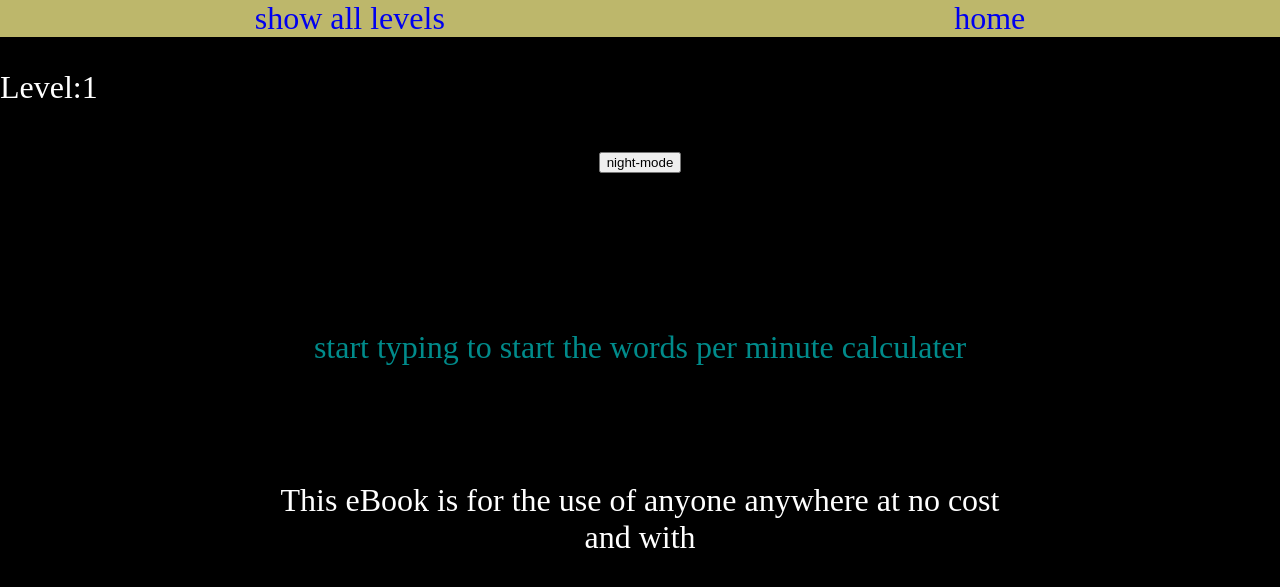
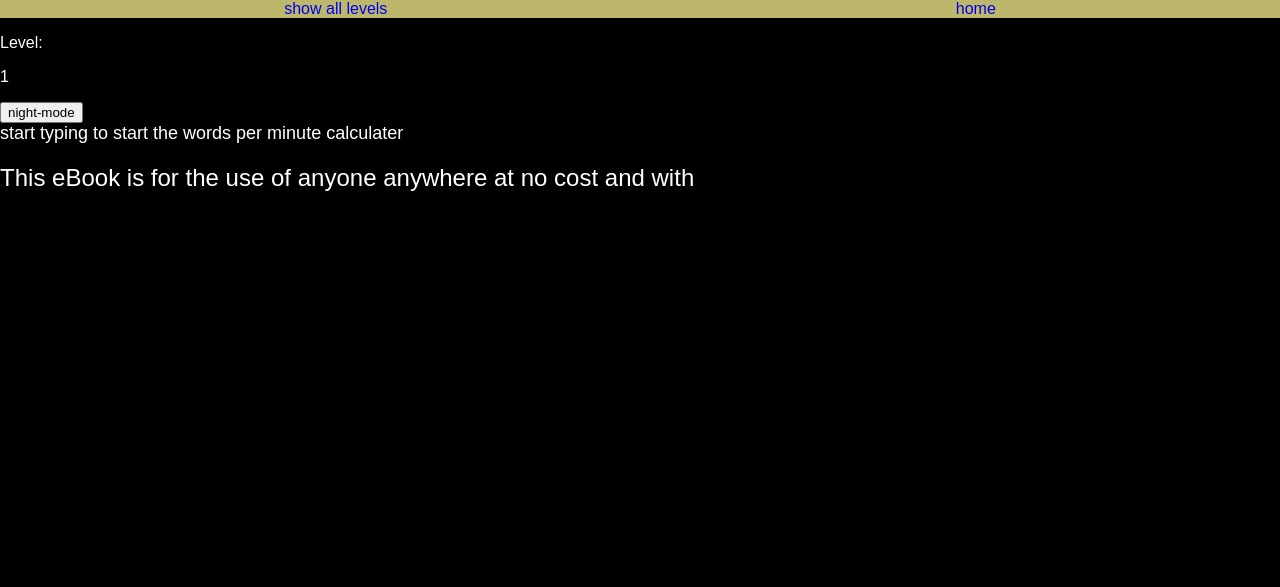
Before and after one commit to shmulisarmy/typing_game, a Flask app: page /gotoLevel/1 in a window 1280 px wide. Shown: the top 587 px of the page. Run offline with Flask 3, Linux system fonts and the light colour scheme.

Commit message:
level ai write the css

```diff
--- a/static/main.css
+++ b/static/main.css
@@ -1,39 +1,73 @@
-.night-mode{
+body {
+    font-family: Arial, sans-serif;
+    margin: 0;
+    padding: 0;
+}
+
+.navbar {
+    background-color: darkkhaki;
+    color: black;
+    display: flex;
+    justify-content: space-between;
+    align-items: center;
+    padding: 10px 20px;
+}
+
+.navbar a, .navbar button {
+    color: black;
+    text-decoration: none;
+    background: none;
+    border: none;
+    cursor: pointer;
+}
+
+.container {
+    max-width: 800px;
+    margin: 20px auto;
+    padding: 20px;
+    background-color: #fff;
+    border-radius: 5px;
+    box-shadow: 0px 0px 10px 0px rgba(0, 0, 0, 0.1);
+}
+
+.level-display {
+    margin-bottom: 20px;
+}
+
+.level-display p {
+    margin: 0;
+}
+
+.level-display #levelUpTo {
+    font-weight: bold;
+}
+
+main {
+    animation: fadeIn 1s;
+}
+
+.text {
+    font-size: 24px;
+    margin-bottom: 20px;
+}
+
+.wpm, .wpm-indicator {
+    font-size: 18px;
+    margin-bottom: 20px;
+}
+
+.wpm-indicator {
+    display: none;
+}
+
+.night-mode {
     background-color: black;
     color: white;
-    fill: white;
-}
-.levelDisplay{
-    display: flex;
-}
-
-body{
-    background-color: rgba(235, 220, 220, 0.865);
-    margin: 0%;
-    text-align: center;
-    font-size: xx-large;
-}
-
-main{
-    animation: fadeIn 1s
-}
-.wrapper{
-    display: flex;
-    justify-content: center; /* Optional: adjust as needed */
-    align-items: center; /* Optional: adjust as needed */
-}
-
-.wpm{
-    color: darkcyan;
-}
-
-main, .text, .wpm{
-    margin: 12%;
 }
 
 @keyframes fadeIn {
-0%{
-    opacity: 0;
-    scale: .8;
+    0% {
+        opacity: 0;
+        transform: scale(0.8);
+    }
 }
-}
```
